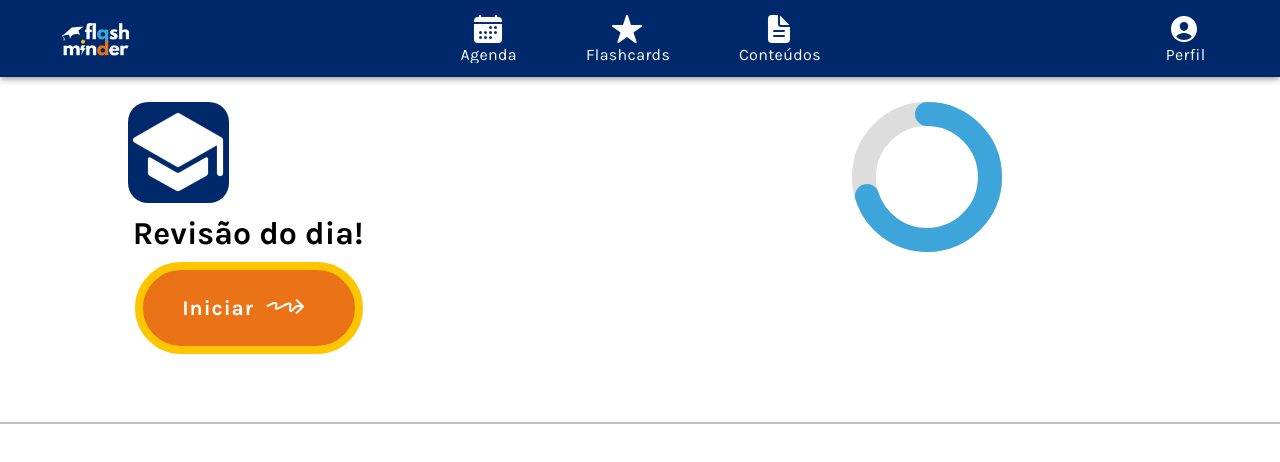
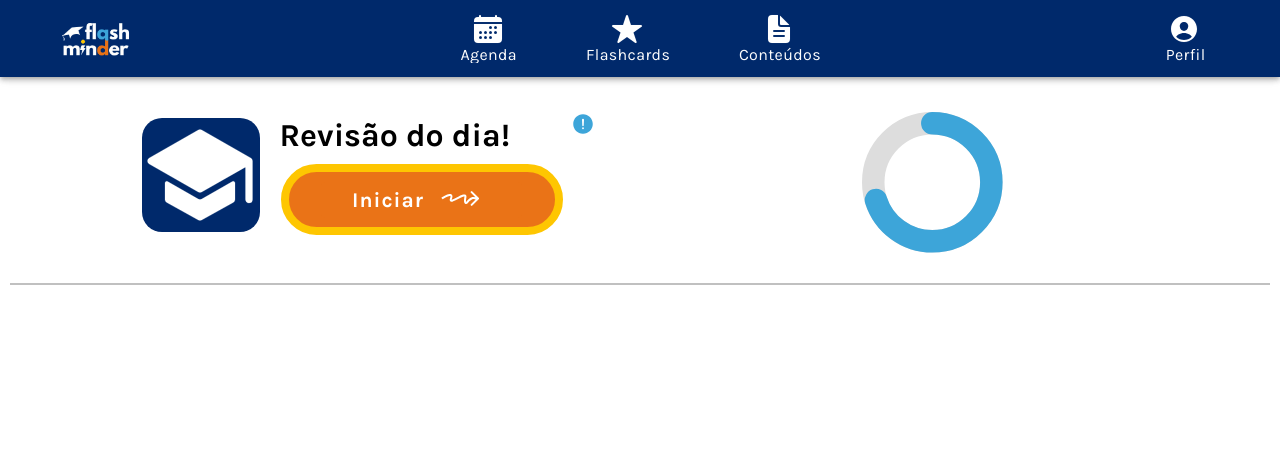
Before and after one commit to laiswfiori/INI3A-EQ2, a React (Vite) app in the folder src/frontend/: page /flashcards/telainicialflashcards in a window 1280 px wide. Shown: the top 462 px of the page. Built offline with nearby package versions, Linux system fonts and the light colour scheme.

Commit message:
flashcards

```diff
--- a/src/frontend/src/pages/flashcards/TelaInicialFlashcards.tsx
+++ b/src/frontend/src/pages/flashcards/TelaInicialFlashcards.tsx
@@ -1,22 +1,37 @@
-import React from 'react';
-import { IonPage, IonContent, IonIcon, IonButton } from '@ionic/react';
+import React, { useState } from 'react';
+import { IonPage, IonContent, IonIcon, IonButton, IonPopover, IonGrid, IonRow, IonCol } from '@ionic/react';
 import Header from '../../components/Header';
-import { school } from 'ionicons/icons';
+import { alertCircle, school, close } from 'ionicons/icons';
 import './css/geralTelaInicial.css';
 import './css/uiTelaInicial.css';
 import './css/layoutsTelaInicial.css';
 import './css/pie.css';
 
 const TelaInicialFlashcards: React.FC = () => {
+  const [popoverVisible, setPopoverVisible] = useState<boolean>(false);
+  const [popoverEvent, setPopoverEvent] = useState<any>(undefined);
+
+  const handlePopoverClick = (event: React.MouseEvent) => {
+    setPopoverEvent(event.nativeEvent);
+    setPopoverVisible(true);
+  };
+
+  const closePopover = () => {
+    setPopoverVisible(false);
+  };
+
   return (
+
     <IonPage className="pagina">
       <Header />
+
       <IonContent>
-        <div id="bodyTelaInicialFlashcards">
-          <div id="revisao">
-            <div>
-            <IonIcon icon={school} id="iconeCapelo"/>
-            <div id="d1">
+        <IonGrid id="bodyTelaInicialFlashcards">
+          <IonRow id="revisao">
+            <IonCol id="dCapelo">
+              <IonIcon icon={school} id="iconeCapelo" />
+            </IonCol>
+            <IonCol id="d1">
                   <p className="txtGeral">Revisão do dia!</p>
                   <IonButton className="revisaoGeral">
                     <span className="textIniciar">Iniciar</span>
@@ -34,25 +49,60 @@ const TelaInicialFlashcards: React.FC = () => {
                           </svg>
                       </span>
                   </IonButton>
+            </IonCol>
+            <IonCol id="d2">
+              <IonButton id="btnAlerta" onClick={handlePopoverClick}>
+                <IonIcon icon={alertCircle} id="iconeAlerta" />
+              </IonButton>
+              <IonPopover
+                isOpen={popoverVisible}
+                event={popoverEvent}
+                onDidDismiss={closePopover}
+                className="popoverGeral"
+              >
+                <div id="branco">
+                  <IonButton onClick={closePopover}>
+                    <IonIcon icon={close} id="iconeFechar" />
+                  </IonButton>
+                  <p>O modo de revisão geral apresenta todos os flashcards do dia que devem ser revisados
+                     (indepente da matéria), para que você possa treinar todas as matérias!</p>
                 </div>
-            </div>
-            <div>
+              </IonPopover>
+            </IonCol>
+            <IonCol className="colFlex">
               <svg viewBox="0 0 250 250" className="circular-progress">
-                    <circle className="bg"
-                        cx="125" cy="125" r="115" fill="none" stroke="#ddd" stroke-width="20"
-                    ></circle>
-                    <circle className="fg"
-                        cx="125" cy="125" r="115" fill="none" stroke="#5394fd" stroke-width="20"
-                        stroke-dasharray="361.25 361.25"
-                    ></circle>
+                <circle
+                  className="bg"
+                  cx="125"
+                  cy="125"
+                  r="115"
+                  fill="none"
+                  stroke="#ddd"
+                  strokeWidth="20"
+                />
+                <circle
+                  className="fg"
+                  cx="125"
+                  cy="125"
+                  r="115"
+                  fill="none"
+                  stroke="#5394fd"
+                  strokeWidth="20"
+                  strokeDasharray="361.25 361.25"
+                />
               </svg>
-            </div>
-          </div>
+            </IonCol>
+          </IonRow>
+          <IonRow>
+            <IonCol>
               <div id="linhaDivisao"></div>
-          <div id="decks">
-
-          </div>
-        </div>
+            </IonCol>
+          </IonRow>
+          <IonRow>
+            <IonCol>
+            </IonCol>
+          </IonRow>
+        </IonGrid>
       </IonContent>
     </IonPage>
   );
--- a/src/frontend/src/pages/flashcards/css/geralTelaInicial.css
+++ b/src/frontend/src/pages/flashcards/css/geralTelaInicial.css
@@ -3,11 +3,21 @@
     display: flex;
     flex-direction: column;
     margin-top: 2%;
+
+}
+
+#btnAlerta, .revisaoGeral {
+    pointer-events: auto;
 }
 
 #revisao, #decks {
     margin-right: 10%;
     margin-left: 10%;
+}
+
+#dCapelo {
+    max-width: fit-content;
+    padding: 1%;
 }
 
 #linhaDivisao {
@@ -20,21 +30,47 @@
     display: flex;
     flex-direction: row;
     justify-content: space-between;
+    height: 20%;
 }
 
 #d1 {
-    margin-left: 2%;
+    margin-left: 1%;
     display: flex;
     flex-direction: column;
     justify-content: flex-start;
 }
 
 #iconeCapelo {
-    font-size: 6rem;
+    font-size: 7rem;
     color: white;
     background-color: #00296b;
-    padding: 1%;
+    padding-top: 1%;
+    padding-bottom: 1%;
+    padding-left: 2%;
+    padding-right: 3%;
     border-radius: 20px;
+}
+
+.colFlex {
+    display: flex;
+    justify-content: flex-end;
+  }
+
+.popoverGeral {
+    width: 40%;
+    background-color: transparent;
+}
+
+#branco {
+    width: 40%;
+    background-color: white;
+}
+
+ion-popover.popoverGeral::part(content) {
+    background-color: transparent;
+    width: 40%;
+    min-width: unset !important;
+    max-width: unset !important;
 }
 
 #decks {
--- a/src/frontend/src/pages/flashcards/css/uiTelaInicial.css
+++ b/src/frontend/src/pages/flashcards/css/uiTelaInicial.css
@@ -12,6 +12,7 @@
 
 .revisaoGeral {
     display: flex;
+    flex-direction: row;
     align-items: center;
     justify-content: center;
     padding: 16px 32px;
@@ -22,7 +23,8 @@
     border-radius: 50px;
     cursor: pointer;
     transition: all 0.3s;
-    height: 20%;
+    width: 100%;
+    height: 25%;
   }
 
   ion-button.revisaoGeral::part(native) {
@@ -45,7 +47,7 @@
 
  #btnIniciar svg {
     width: 20%;
-    height: fit-content;
+    height: 10%;
   }
   .revisaoGeral:hover {
     border: 8px solid #c29800;
@@ -55,6 +57,7 @@
     border: 5px solid #af4c00;
   }
   .revisaoGeral:hover #btnIniciar svg {
+    all: unset;
     animation: jello-vertical 0.9s both;
     transform-origin: left;
   }
@@ -82,3 +85,25 @@
       transform: scale3d(1, 1, 1);
     }
   }
+
+#btnAlerta {
+  all: unset;
+  cursor: pointer;
+  z-index: 999999999;
+}
+
+ion-button#btnAlerta::part(native) {
+  all: unset;
+  cursor: pointer;
+  z-index: 999999999;
+}
+
+#iconeAlerta {
+  font-size: 1.5rem;
+  color: #3da5d9;
+  cursor: pointer;
+}
+
+ion-button#btnAlerta:hover {
+  cursor: pointer;
+}
```
Lines whose indentation alone changed are shown as unchanged.
